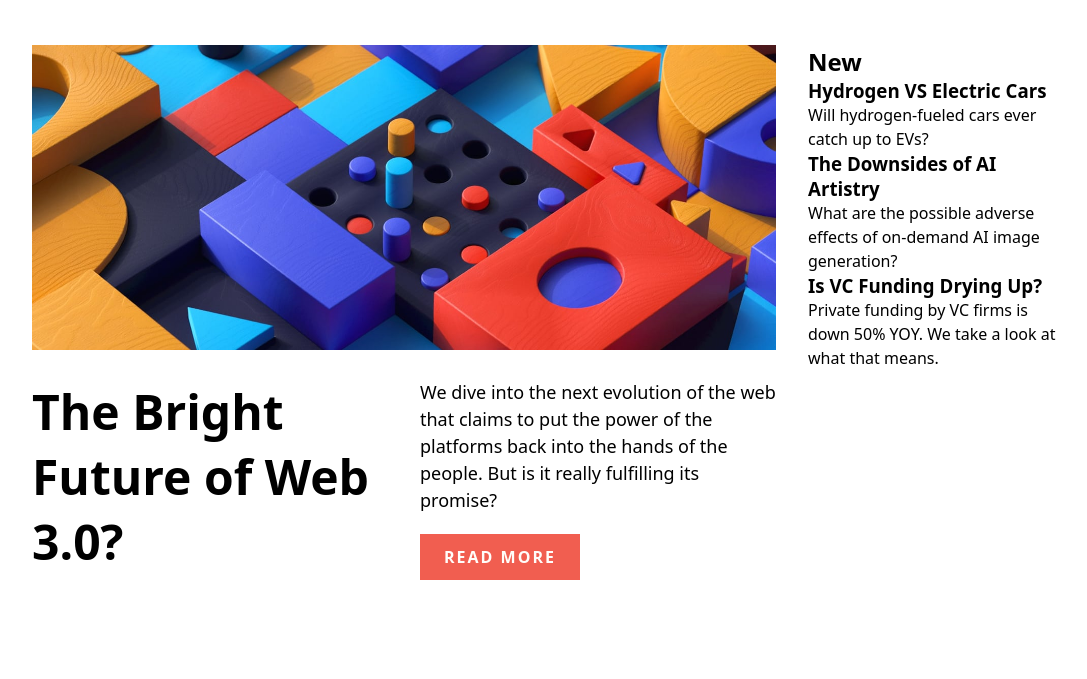
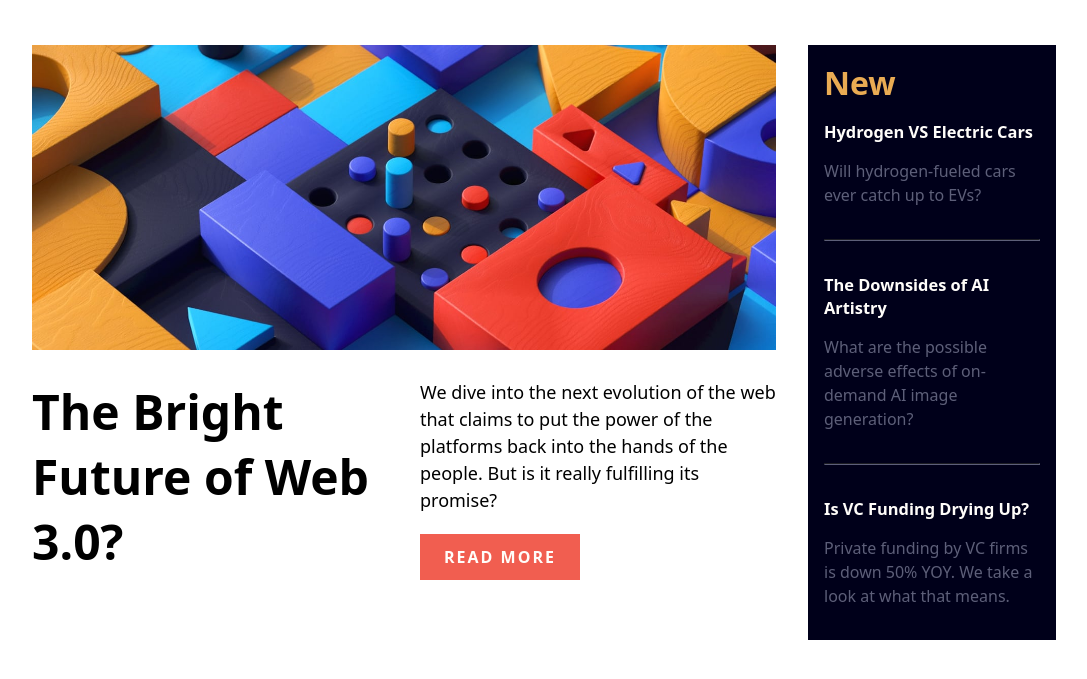
Before and after one commit to Code-Beaker/news-page-code-beaker, a plain HTML site: page index.html in a window 1280 px wide. Shown: the part 65-744 px from the top of the page, without its empty margins (96-1183 px from the left). Drawn offline with Linux system fonts and the light colour scheme.

Commit message:
finished the main layout

```diff
--- a/css/style.css
+++ b/css/style.css
@@ -85,3 +85,47 @@ body {
 .btn-soft-red:focus {
   outline: 3px dotted var(--soft-red);
 }
+
+/* new content */
+.content__new {
+  background-color: var(--very-dark-blue);
+  padding: 1rem;
+}
+
+.content__new-heading {
+  color: var(--soft-orange);
+  font-size: 2rem;
+  font-weight: var(--weight-bold);
+  cursor: pointer;
+  text-decoration: none;
+}
+
+.content__new-heading:hover {
+  text-decoration: underline;
+}
+
+.content-new__wrapper {
+  display: flex;
+  flex-direction: column;
+  justify-content: space-between;
+  /* align-items: center; */
+  gap: 1rem;
+}
+
+.content-new__item {
+  padding: 1rem 0;
+}
+
+.new__heading {
+  font-size: 1.025rem;
+  color: var(--off-white);
+}
+
+.new__para {
+  margin-top: 1rem;
+  color: var(--dark-grayish-blue);
+}
+
+hr {
+  border-color: var(--dark-grayish-blue);
+}
--- a/index.html
+++ b/index.html
@@ -104,7 +104,7 @@
             </div>
           </section>
           <section class="content__new">
-            <h2 class="content__new-heading">New</h2>
+            <a class="content__new-heading">New</a>
             <div class="content-new__wrapper">
               <section class="content-new__item">
                 <h3 class="new__heading">Hydrogen VS Electric Cars</h3>
@@ -112,6 +112,7 @@
                   Will hydrogen-fueled cars ever catch up to EVs?
                 </p>
               </section>
+              <hr />
               <section class="content-new__item">
                 <h3 class="new__heading">The Downsides of AI Artistry</h3>
                 <p class="new__para">
@@ -119,6 +120,7 @@
                   generation?
                 </p>
               </section>
+              <hr />
               <section class="content-new__item">
                 <h3 class="new__heading">Is VC Funding Drying Up?</h3>
                 <p class="new__para">
```
